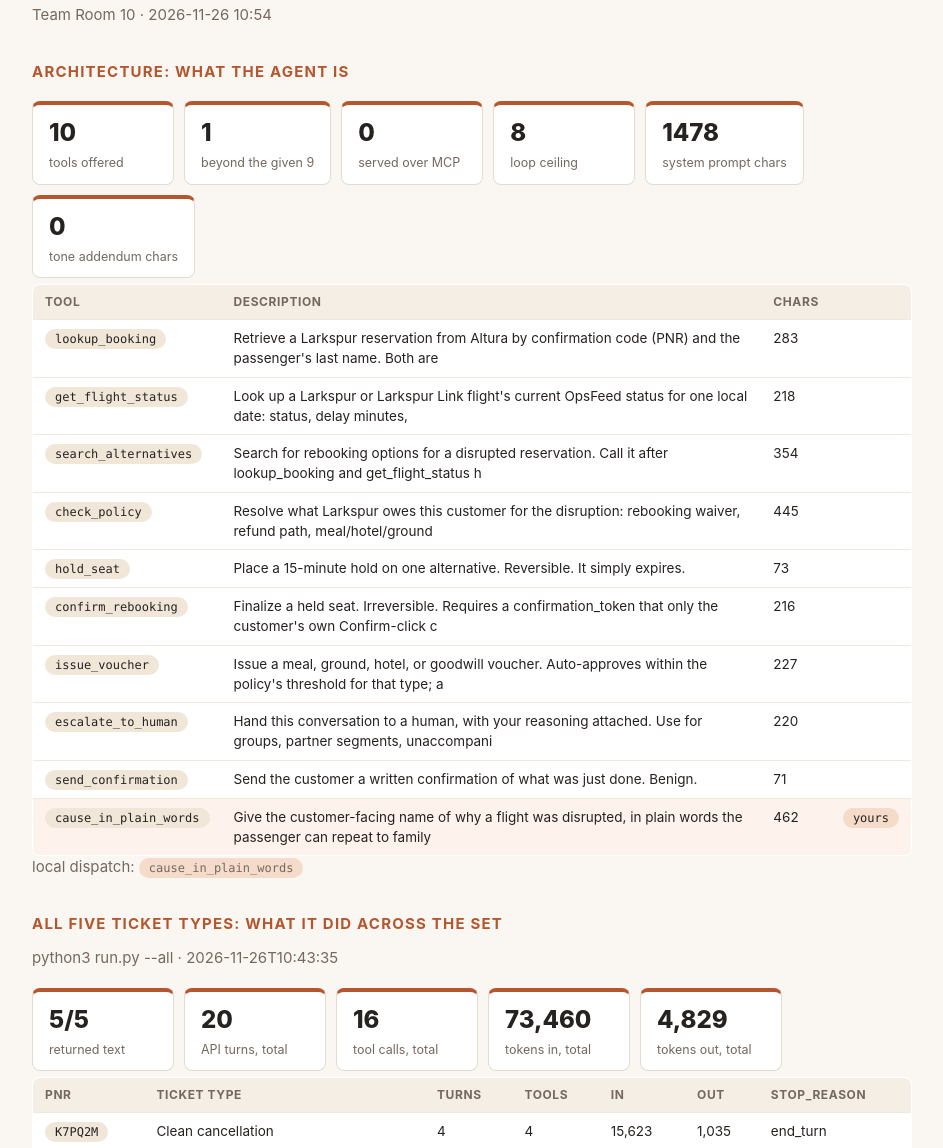
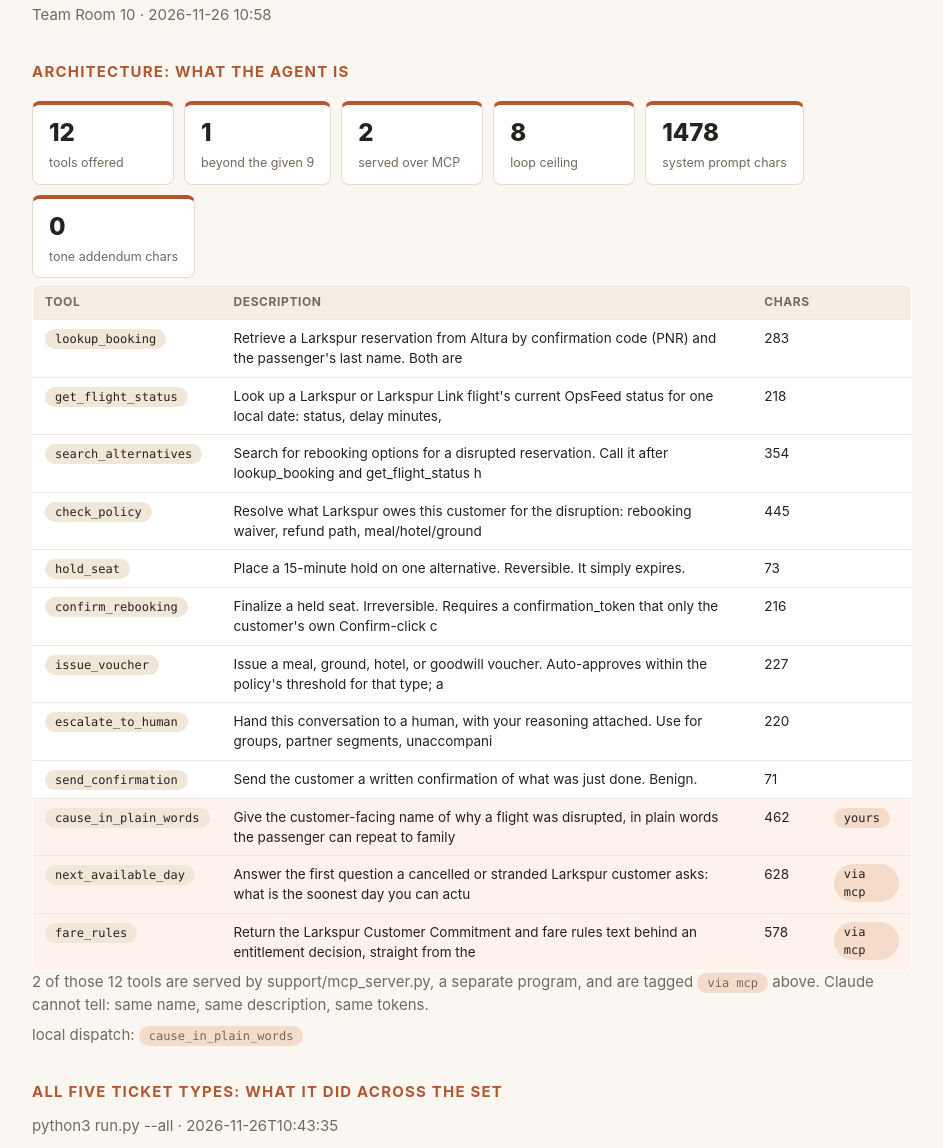
Before and after one commit to Vamarajuchandrasekhar/larkspur-exercise, a plain HTML site: page readout.html in a window 1280 px wide. Shown: the part 73-1221 px from the top of the page, without its empty margins (168-1111 px from the left). Drawn offline with Linux system fonts and the light colour scheme.

Commit message:
canon: gate 2.2 by Ravi Tiwari
Step 2.2 (The same tool, over MCP) saved. Green on this laptop: 1.2, 1.3, 1.4, 2.1, 2.2.
Changed since the last canon: agent.py +1 -1, readout.html +7 -4.
Why: Added fare_rules to mcp
Behind? python3 pod_sync.py --take-canon, then in claude: /catchup

```diff
--- a/readout.html
+++ b/readout.html
@@ -38,12 +38,12 @@ th { background: #f4eee4; font-size: 12px; letter-spacing: .05em; text-transform
 .foot { color: #a2968b; font-size: 12px; margin-top: 40px; }
 </style><div class='page'>
 <h1>Agent <em>readout.</em></h1>
-<p class='sub'>Team Room 10 · 2026-11-26 10:54</p>
+<p class='sub'>Team Room 10 · 2026-11-26 10:58</p>
 <h2>Architecture: what the agent is</h2>
 <div class='strip'>
-<div class='stat'><b>10</b><span>tools offered</span></div>
+<div class='stat'><b>12</b><span>tools offered</span></div>
 <div class='stat'><b>1</b><span>beyond the given 9</span></div>
-<div class='stat'><b>0</b><span>served over MCP</span></div>
+<div class='stat'><b>2</b><span>served over MCP</span></div>
 <div class='stat'><b>8</b><span>loop ceiling</span></div>
 <div class='stat'><b>1478</b><span>system prompt chars</span></div>
 <div class='stat'><b>0</b><span>tone addendum chars</span></div>
@@ -59,7 +59,10 @@ th { background: #f4eee4; font-size: 12px; letter-spacing: .05em; text-transform
 <tr><td><span class='pill'>escalate_to_human</span></td><td>Hand this conversation to a human, with your reasoning attached. Use for groups, partner segments, unaccompani</td><td>220</td><td></td></tr>
 <tr><td><span class='pill'>send_confirmation</span></td><td>Send the customer a written confirmation of what was just done. Benign.</td><td>71</td><td></td></tr>
 <tr class='yours'><td><span class='pill'>cause_in_plain_words</span></td><td>Give the customer-facing name of why a flight was disrupted, in plain words the passenger can repeat to family</td><td>462</td><td><span class='pill you'>yours</span></td></tr>
+<tr class='yours'><td><span class='pill'>next_available_day</span></td><td>Answer the first question a cancelled or stranded Larkspur customer asks: what is the soonest day you can actu</td><td>628</td><td><span class='pill you'>via mcp</span></td></tr>
+<tr class='yours'><td><span class='pill'>fare_rules</span></td><td>Return the Larkspur Customer Commitment and fare rules text behind an entitlement decision, straight from the </td><td>578</td><td><span class='pill you'>via mcp</span></td></tr>
 </table>
+<p class='sub'>2 of those 12 tools are served by support/mcp_server.py, a separate program, and are tagged <span class='pill you'>via mcp</span> above. Claude cannot tell: same name, same description, same tokens.</p>
 <p class='sub'>local dispatch: <span class='pill you'>cause_in_plain_words</span></p>
 <h2>All five ticket types: what it did across the set</h2>
 <p class='sub'>python3 run.py --all · 2026-11-26T10:43:35</p>
@@ -113,4 +116,4 @@ th { background: #f4eee4; font-size: 12px; letter-spacing: .05em; text-transform
 <div class='meta'>← stop_reason=<b class='stopped'>end_turn</b> · blocks: thinking, text · in 4,444 / out 798 · 6.7s</div>
 </div>
 <p class='foot'>Generated by readout.py · Larkspur Airlines is a fictional training scenario · Confidential / do not distribute</p></div>
-<script type="application/json" id="evidence">{"generated": "2026-11-26T10:54:00", "pod": "Room 10", "banked_by": "Ravi Tiwari", "banked": {"1.2": "454-772", "1.3": "C04-494", "1.4": "66B-F97", "2.2": "B94-4AE"}, "trace": {"turns": 4, "tool_calls": 3, "tool_names": ["lookup_booking", "get_flight_status", "check_policy"], "saw_thinking": true, "used_format": false, "used_tool_choice_none": false, "streamed": false, "deltas_seen": 0, "tokens": {"input": 14444, "output": 1199, "cache_read": 0, "cache_write": 0}, "cache_hit_ratio": null, "elapsed": 11.2}, "all_shapes": {"attempted": 5, "shapes": 5, "failed": 0, "resolved": 5, "turns": 20, "tool_calls": 16, "tokens_in": 73460, "tokens_out": 4829, "cache_read": 0, "unfinished": [], "errors": []}}</script>
+<script type="application/json" id="evidence">{"generated": "2026-11-26T10:58:54", "pod": "Room 10", "banked_by": "Ravi Tiwari", "banked": {"1.2": "454-772", "1.3": "C04-494", "1.4": "66B-F97", "2.2": "B94-4AE", "2.1": "DEB-9BC"}, "trace": {"turns": 4, "tool_calls": 3, "tool_names": ["lookup_booking", "get_flight_status", "check_policy"], "saw_thinking": true, "used_format": false, "used_tool_choice_none": false, "streamed": false, "deltas_seen": 0, "tokens": {"input": 14444, "output": 1199, "cache_read": 0, "cache_write": 0}, "cache_hit_ratio": null, "elapsed": 11.2}, "all_shapes": {"attempted": 5, "shapes": 5, "failed": 0, "resolved": 5, "turns": 20, "tool_calls": 16, "tokens_in": 73460, "tokens_out": 4829, "cache_read": 0, "unfinished": [], "errors": []}}</script>
```
Also changed, not shown: 1 other file.
